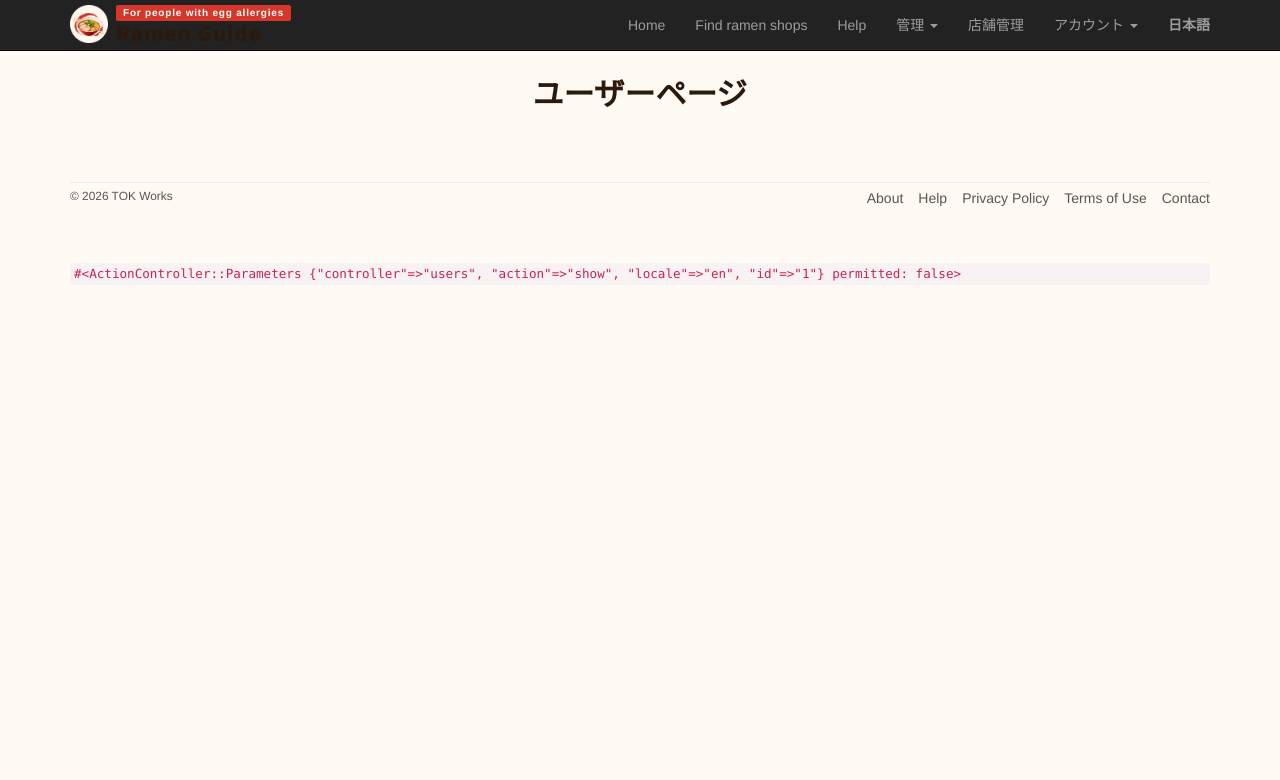
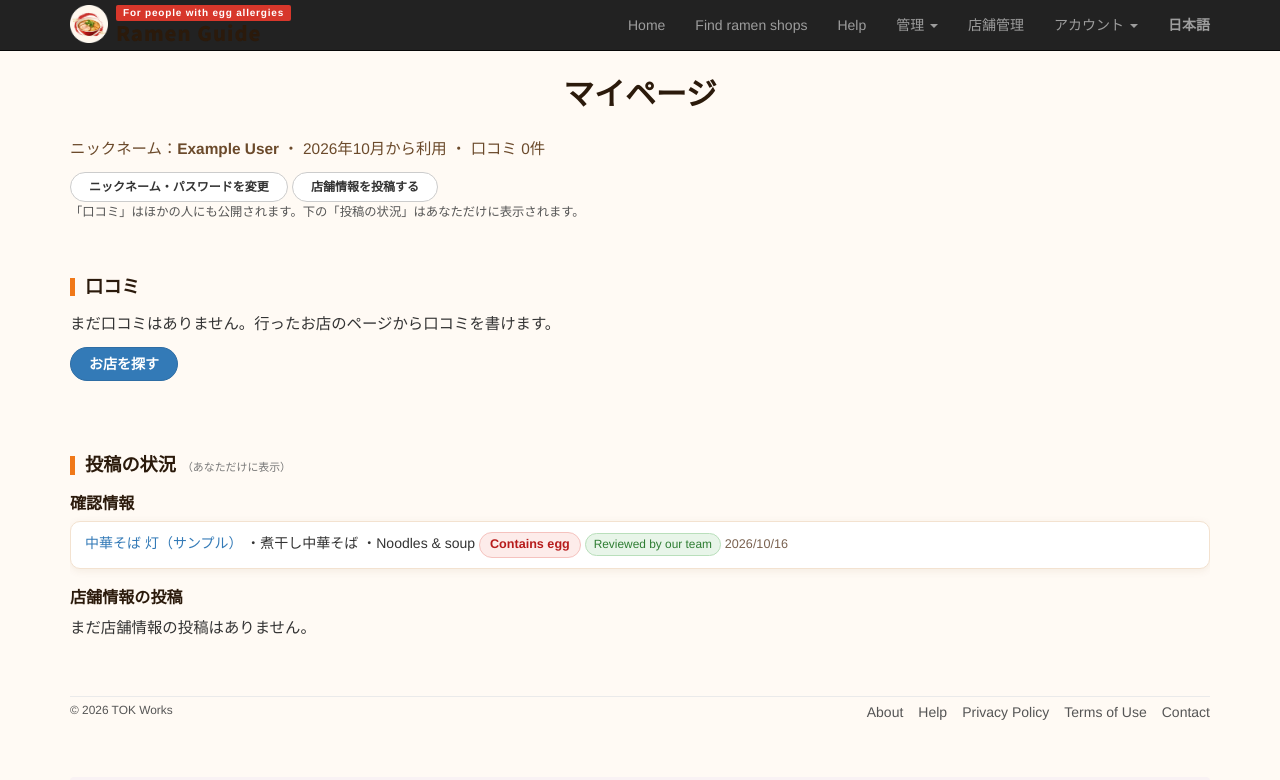
Before and after one commit to YTokieda/ramen_app, a Rails app: page /en/users/1 in a window 1280 px wide. Shown: the top 780 px of the page. Run offline with Rails 7, Linux system fonts and the light colour scheme; a user stored in the database is signed in; data comes from the database, SQL or seed files in the repository; style sheets or scripts are compiled from the project's sources; some libraries are stand-ins or nearby versions; some web fonts are replaced.

Commit message:
Show reviews and private submission status on the user page
Public: nickname, join month, review list with shop links.
Own page only: verification, shop submission and owner request
statuses plus links to settings. Inactive users are not shown.

Co-Authored-By: Claude Opus 5.5 (1M context) <noreply@anthropic.com>
Claude-Session: https://claude.ai/code/session_01NBBAYcYMCPryXJrFt2qjww

```diff
--- a/app/assets/stylesheets/custom.scss
+++ b/app/assets/stylesheets/custom.scss
@@ -910,3 +910,59 @@ $ribbon-red-dark: #A82A20;
     margin: 0;
   }
 }
+
+/* user profile */
+
+.profile-header {
+  margin-bottom: 20px;
+}
+
+.profile-meta {
+  color: #6B4A2B;
+}
+
+.profile-section {
+  margin-bottom: 30px;
+}
+
+.profile-section h2 small {
+  font-size: 0.6em;
+  margin-left: 6px;
+}
+
+.profile-list {
+  list-style: none;
+  padding-left: 0;
+}
+
+.profile-item {
+  padding: 10px 14px;
+  margin-bottom: 10px;
+}
+
+.profile-date {
+  color: #7A6250;
+  font-size: 0.9em;
+}
+
+.status-chip {
+  display: inline-block;
+  padding: 2px 8px;
+  border-radius: 999px;
+  font-size: 0.85em;
+  border: 1px solid #DDD;
+  background: #F5F5F5;
+  color: #555;
+}
+
+.status-chip--approved {
+  color: $theme-green;
+  background: $theme-green-light;
+  border-color: #B9DFBB;
+}
+
+.status-chip--rejected {
+  color: $theme-red;
+  background: $theme-red-light;
+  border-color: #F5C2BE;
+}
--- a/app/controllers/users_controller.rb
+++ b/app/controllers/users_controller.rb
@@ -6,6 +6,17 @@ class UsersController < ApplicationController
 
   def show
     @user = User.find(params[:id])
+    redirect_to(root_url, status: :see_other) and return unless @user.activated?
+
+    @reviews = @user.reviews.includes(:shop).order(created_at: :desc)
+                    .paginate(page: params[:page], per_page: 10)
+    return unless current_user?(@user)
+
+    # 本人にだけ見せる投稿の進み具合
+    @shop_submissions = @user.shop_submissions.order(created_at: :desc)
+    @verifications = @user.verifications.includes(:shop, :menu_item)
+                          .order(created_at: :desc)
+    @shop_owners = @user.shop_owners.includes(:shop).order(created_at: :desc)
   end
 
   def new
--- a/app/views/users/show.html.erb
+++ b/app/views/users/show.html.erb
@@ -1,8 +1,91 @@
 <% provide(:title, @user.name) %>
-<h1>ユーザーページ</h1>
+<% own_page = current_user?(@user) %>
 
-<div class="row">
-  <div class="col-md-6 col-md-offset-3">
+<div class="profile-header">
+  <h1><%= own_page ? "マイページ" : "#{@user.name}さんのページ" %></h1>
+  <p class="profile-meta">
+    ニックネーム：<strong><%= @user.name %></strong>
+    ・ <%= @user.created_at.strftime("%Y年%-m月") %>から利用
+    ・ 口コミ <%= @user.reviews.count %>件
+  </p>
+  <% if own_page %>
+    <p>
+      <%= link_to "ニックネーム・パスワードを変更", edit_user_path(@user), class: "btn btn-default btn-sm" %>
+      <%= link_to "店舗情報を投稿する", new_shop_submission_path, class: "btn btn-default btn-sm" %>
+    </p>
+    <p class="form-hint">「口コミ」はほかの人にも公開されます。下の「投稿の状況」はあなただけに表示されます。</p>
+  <% end %>
+</div>
 
-  </div>
-</div>
+<section class="profile-section">
+  <h2>口コミ</h2>
+  <% if @reviews.any? %>
+    <% @reviews.each do |review| %>
+      <div class="card profile-item">
+        <p><strong><%= link_to review.shop.name, shop_path(review.shop) %></strong></p>
+        <p><%= review.content %></p>
+        <p class="profile-date"><%= review.created_at.strftime("%Y/%m/%d") %> 投稿</p>
+      </div>
+    <% end %>
+    <%= will_paginate @reviews %>
+  <% elsif own_page %>
+    <p>まだ口コミはありません。行ったお店のページから口コミを書けます。</p>
+    <p><%= link_to "お店を探す", shops_path, class: "btn btn-primary" %></p>
+  <% else %>
+    <p>まだ口コミはありません。</p>
+  <% end %>
+</section>
+
+<% if own_page %>
+  <section class="profile-section">
+    <h2>投稿の状況<small>（あなただけに表示）</small></h2>
+
+    <h3>確認情報</h3>
+    <% if @verifications.any? %>
+      <ul class="profile-list">
+        <% @verifications.each do |v| %>
+          <li class="card profile-item">
+            <%= link_to v.shop.name, shop_path(v.shop) %>
+            <% if v.menu_item %>・<%= v.menu_item.name %><% end %>
+            ・<%= t("verification.categories.#{v.category}") %>
+            <span class="egg-badge egg-badge--<%= v.egg_status %>"><%= t("verification.egg_statuses.#{v.egg_status}") %></span>
+            <span class="status-chip status-chip--<%= v.status %>"><%= t("verification.statuses.#{v.status}") %></span>
+            <span class="profile-date"><%= v.created_at.strftime("%Y/%m/%d") %></span>
+          </li>
+        <% end %>
+      </ul>
+    <% else %>
+      <p>まだ確認情報の投稿はありません。</p>
+    <% end %>
+
+    <h3>店舗情報の投稿</h3>
+    <% if @shop_submissions.any? %>
+      <ul class="profile-list">
+        <% @shop_submissions.each do |s| %>
+          <li class="card profile-item">
+            <strong><%= s.name %></strong>（<%= s.address %>）
+            <span class="status-chip status-chip--<%= s.status %>"><%= t("verification.statuses.#{s.status}") %></span>
+            <span class="profile-date"><%= s.created_at.strftime("%Y/%m/%d") %></span>
+          </li>
+        <% end %>
+      </ul>
+    <% else %>
+      <p>まだ店舗情報の投稿はありません。</p>
+    <% end %>
+
+    <% if @shop_owners.any? %>
+      <h3>店舗オーナー申請</h3>
+      <ul class="profile-list">
+        <% @shop_owners.each do |o| %>
+          <li class="card profile-item">
+            <%= link_to o.shop.name, shop_path(o.shop) %>
+            <span class="status-chip status-chip--<%= o.status %>"><%= t("verification.statuses.#{o.status}") %></span>
+          </li>
+        <% end %>
+      </ul>
+      <% if @shop_owners.any? { |o| o.status == "approved" } %>
+        <p><%= link_to "店舗管理へ", dashboard_shop_owners_path, class: "btn btn-default btn-sm" %></p>
+      <% end %>
+    <% end %>
+  </section>
+<% end %>
```
Also changed, not shown: test/integration/users_profile_test.rb (+34 -3 lines).
